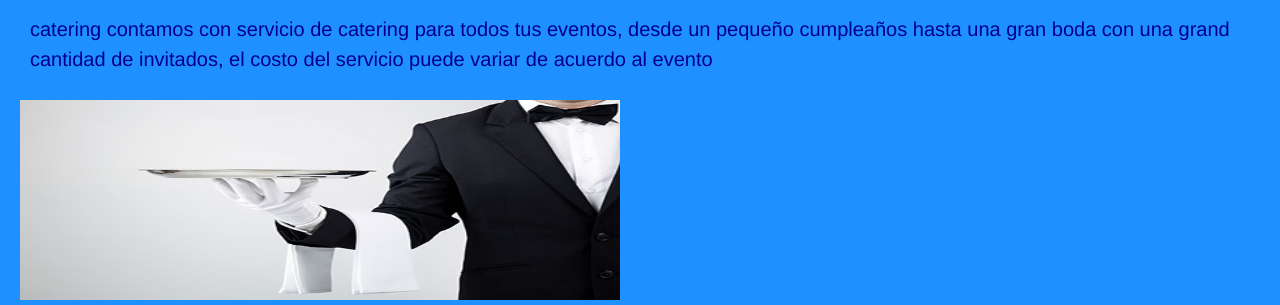
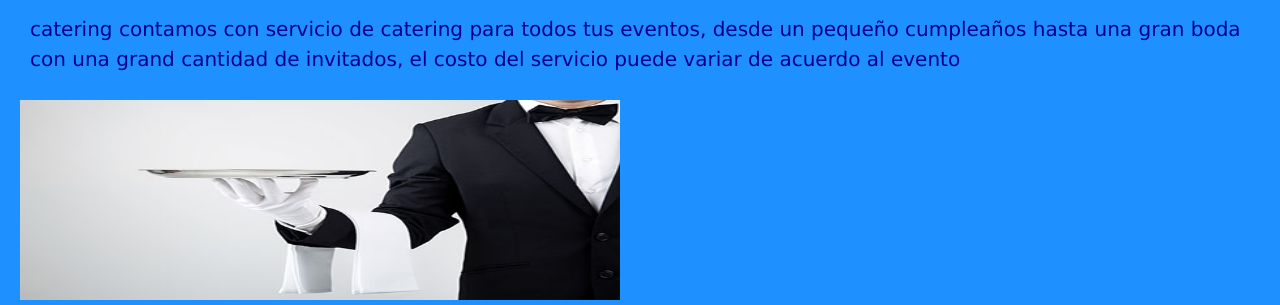
Before and after one commit to GiulianoEspinola/PreEntrega2Espinola, a website: page pages/servicios.html in a window 1280 px wide. Shown: the part 240-545 px from the top of the page. Drawn offline with Linux system fonts and the light colour scheme.

```diff
--- a/css/nuevo.scss
+++ b/css/nuevo.scss
@@ -32,5 +32,8 @@
     &__texto--parrafo{
         font-size: 20px;
         font-weight: 150;
-        color: map-get($color , azul )}
+        color: map-get($color , azul );
+        font-family:map-get($fuentes , normal )
+    }
+
 }
```
Also changed, not shown: index.html (+7 -0 lines), css/nuevo.css, 1 other file.
